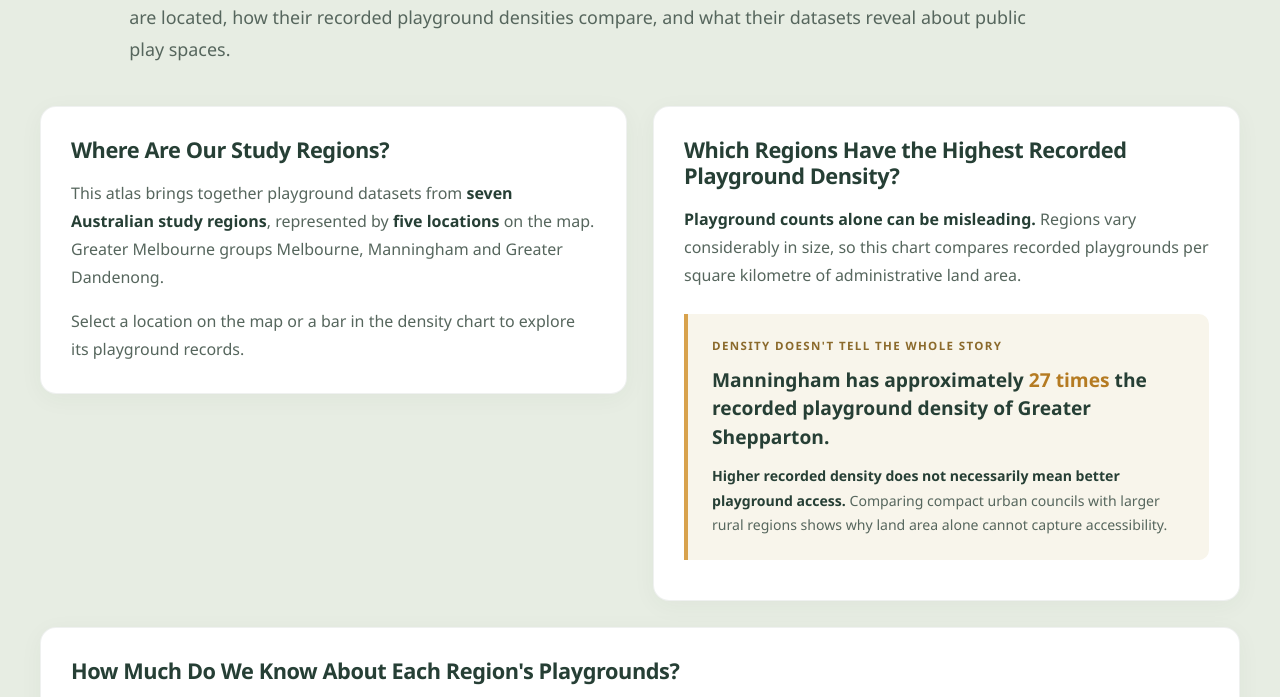
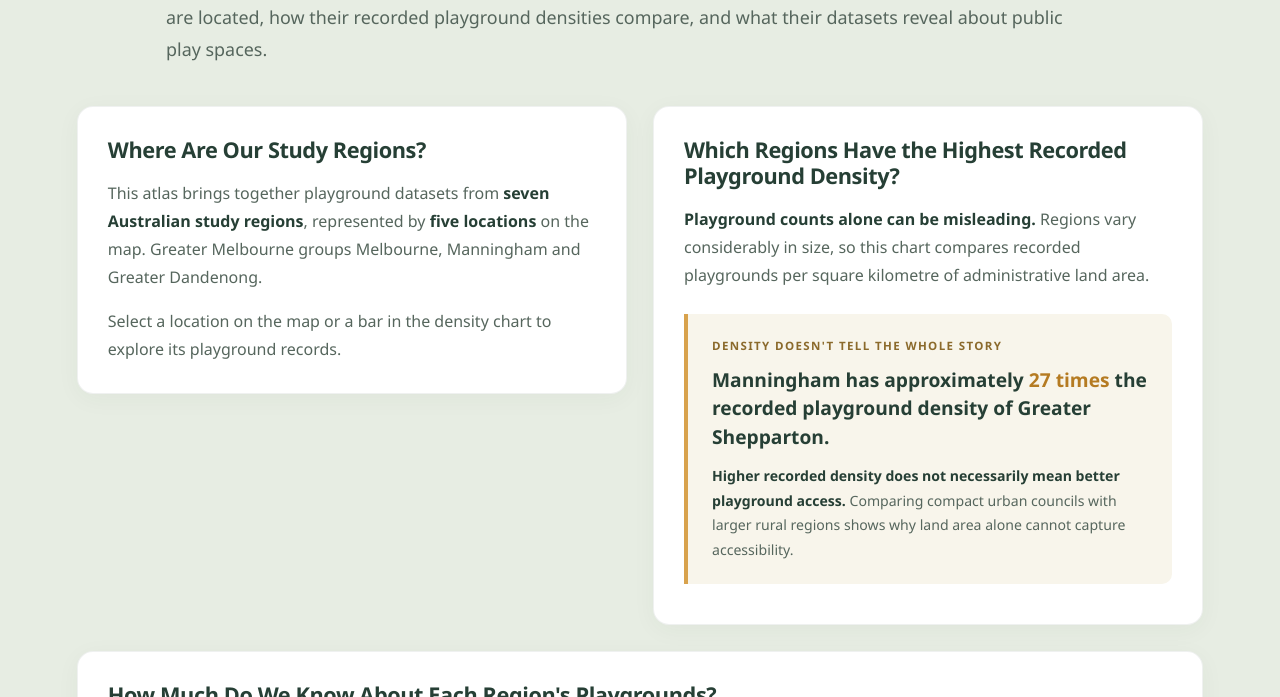
Before and after one commit to bgri0007-byte/FIT3179-Assignment-2, a plain HTML site: page index.html in a window 1280 px wide. Shown: the part 712-1409 px from the top of the page. Drawn offline with Linux system fonts and the light colour scheme; a script that the page names is missing.

Commit message:
Improve chapter width on large screens

```diff
--- a/style.css
+++ b/style.css
@@ -149,7 +149,7 @@ body {
 }
 
 .atlas-chapter {
-  padding: 75px max(40px, calc((100vw - 1500px) / 2));
+  padding: 75px max(40px, 6vw);
 }
 
 #chapter-overview {
```
